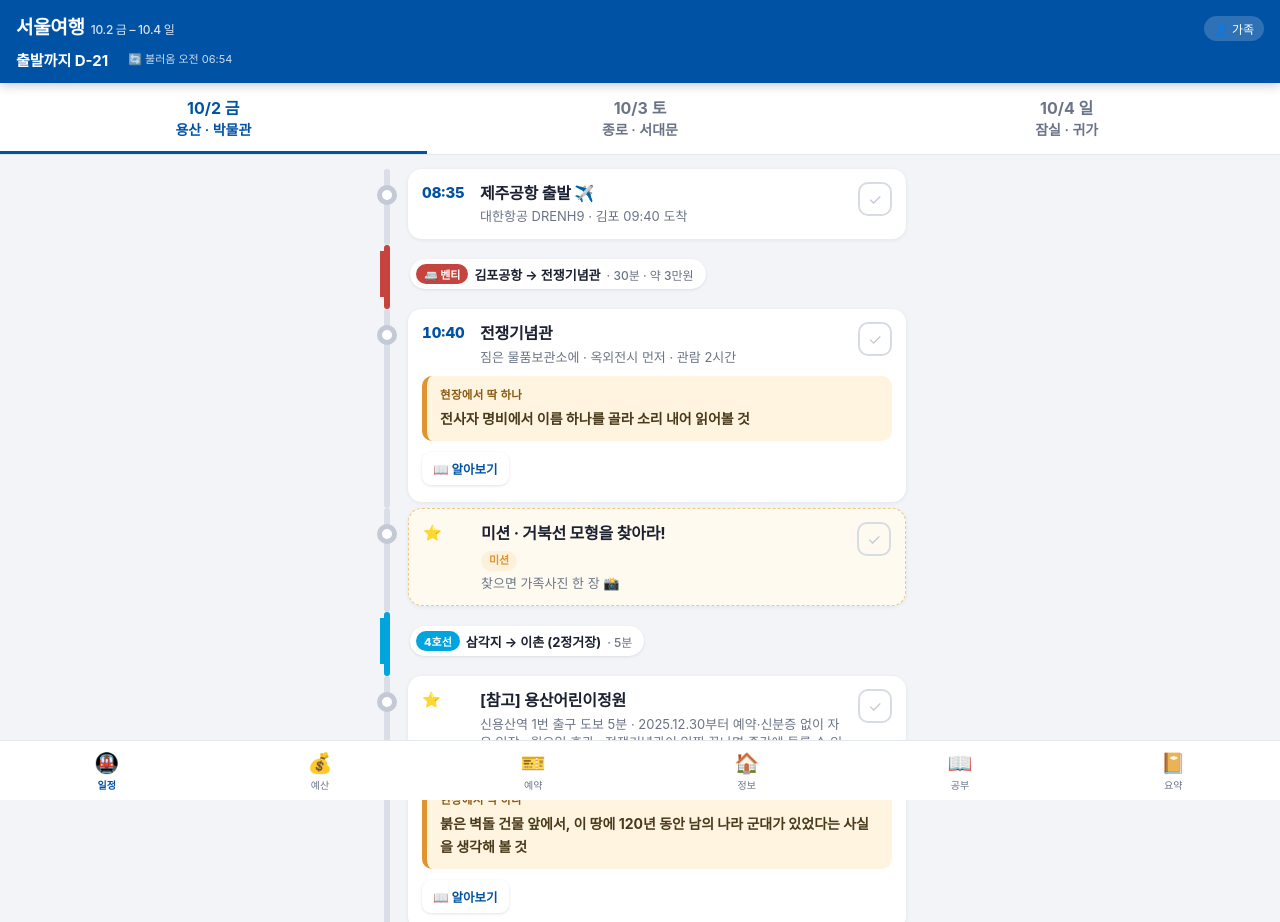
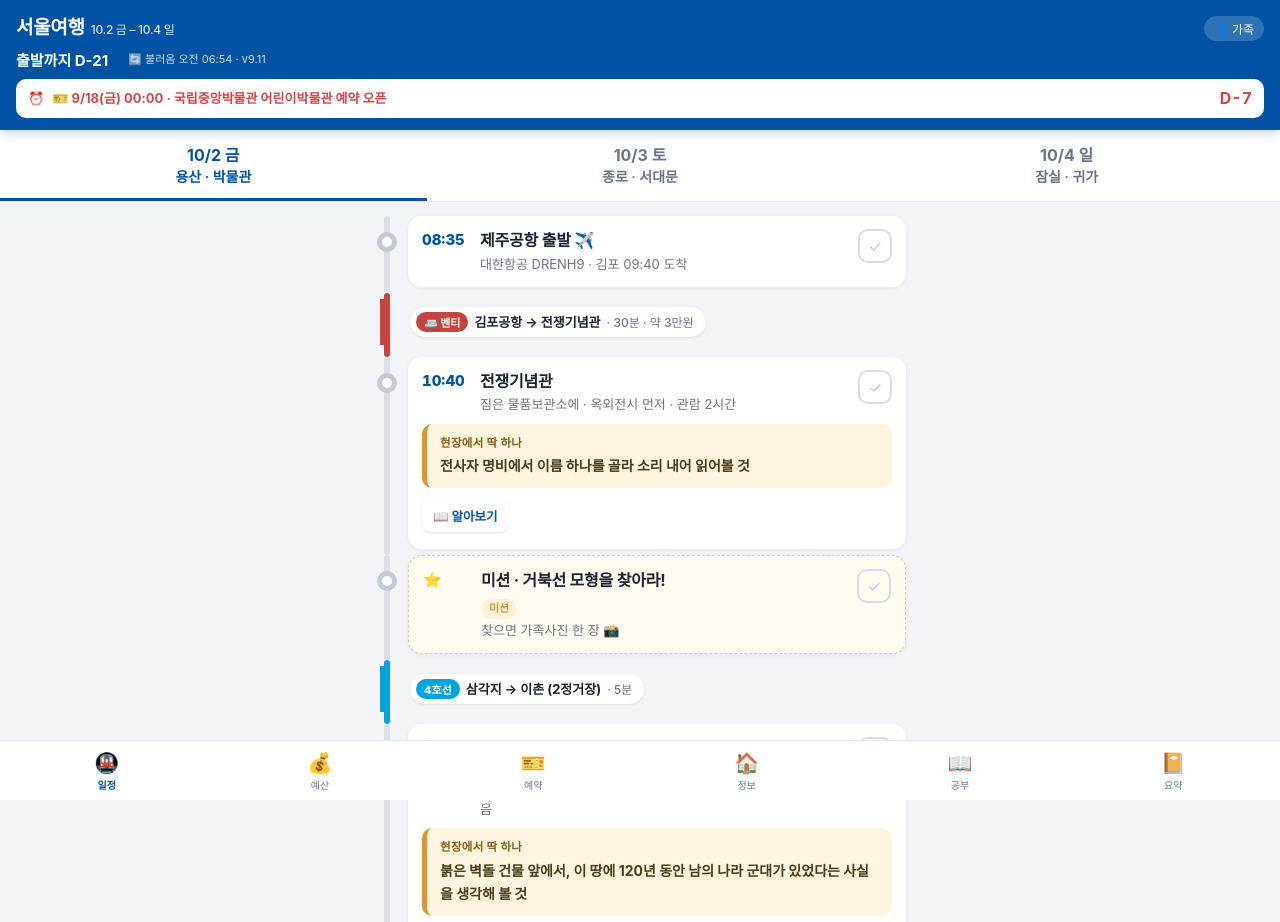
Before and after one commit to veracityman1-commits/family-app, a plain HTML site: page seoul-trip-github.html in a window 1280 px wide. Shown: the top 922 px of the page. Drawn offline with Linux system fonts and the light colour scheme.

Commit message:
Add files via upload

```diff
--- a/seoul-trip-github.html
+++ b/seoul-trip-github.html
@@ -35,7 +35,8 @@ header{position:sticky;top:0;z-index:30;background:var(--l1);color:#fff;padding:
 .sync{font-size:11px;opacity:.8}
 .deadline{margin-top:8px;background:#fff;color:var(--warn);font-weight:700;font-size:13px;border-radius:10px;padding:8px 12px;display:none;align-items:center;gap:8px}
 .deadline.show{display:flex}
-.deadline .t{font-variant-numeric:tabular-nums;font-size:16px}
+.deadline .t{font-variant-numeric:tabular-nums;font-size:16px;white-space:nowrap;flex-shrink:0;margin-left:auto}
+.deadline #deadlineText{flex:1;min-width:0}
 
 /* ── 날짜 탭 ─────────────────────────── */
 .daytabs{display:flex;background:#fff;border-bottom:1px solid #e3e7ee;position:sticky;top:0;z-index:25}
@@ -714,14 +715,15 @@ const RESV_FIXED=[
  {id:'r0a',title:'항공 가는편 — 대한항공',when:'10/2(금) 08:35 제주 → 김포 09:40',fixed:true,code:'DRENH9'},
  {id:'r0b',title:'항공 오는편 — 진에어',when:'10/4(일) 19:05 김포 → 제주 20:15',fixed:true,code:'AQSL7D'},
  {id:'r0c',title:'숙소 — 몬드스테이(천호)',when:'10/2 15:00 체크인 ~ 10/4 11:00 체크아웃 · 올림픽로71길 68 101호',fixed:true},
- {id:'r3',title:'⭐ 서울스카이 (+아쿠아리움 콤보)',when:'10/4(일) ⚠️ 서울스카이 11:45 회차로 변경(아쿠아리움 10:00 먼저) · 대인2+소인3 · 콤보 240,000 / 삼성카드2장 229,500 / 서울스카이만 115,800 → 10/1에 결제·방문 여부 결정'},
- {id:'r1',title:'국립중앙박물관 어린이박물관',when:'10/2(금) 오후 회차 · 예약 오픈 9/18(금) 00시 (관람 14일 전)'},
- {id:'r2',title:'국립어린이과학관',when:'10/3(토) 14:30 전후 회차 · 예약 오픈 9/20경 (2주 전부터 하루씩 열림)'}
+ {id:'r3',open:'2026-10-01T10:00',openLabel:'서울스카이 결제·방문 결정',title:'⭐ 서울스카이 (+아쿠아리움 콤보)',when:'10/4(일) ⚠️ 서울스카이 11:45 회차로 변경(아쿠아리움 10:00 먼저) · 대인2+소인3 · 콤보 240,000 / 삼성카드2장 229,500 / 서울스카이만 115,800 → 10/1에 결제·방문 여부 결정'},
+ {id:'r1',open:'2026-09-18T00:00',openLabel:'국립중앙박물관 어린이박물관 예약 오픈',title:'국립중앙박물관 어린이박물관',when:'10/2(금) 오후 회차 · 예약 오픈 9/18(금) 00시 (관람 14일 전)'},
+ {id:'r2',open:'2026-09-20T09:00',openLabel:'국립어린이과학관 예약 (9/19부터 매일 확인)',title:'국립어린이과학관',when:'10/3(토) 14:30 전후 회차 · 예약 오픈 9/20경 (2주 전부터 하루씩 열림)'}
 ];
 const DEADLINES = [];
 DAYS.forEach((d,di)=>d.items.forEach(it=>{ if(it.dl) DEADLINES.push({dt:new Date(it.dl),label:it.dlLabel,id:it.id}); }));
 
 /* ══════════ 상태 & 공유 저장 ══════════ */
+const APP_VER='9.11'; // 배포할 때마다 갱신 — 가족 폰이 최신인지 확인용
 let user='가족', day=0, tab='timeline', editId=null;
 const USERS=['가족','아빠','엄마','서준','서우'];
 function cycleUser(){user=USERS[(USERS.indexOf(user)+1)%USERS.length];document.getElementById('userBadge').textContent='👤 '+user;}
@@ -763,7 +765,7 @@ async function save(k){
 }
 function sync(msg){
   const el=document.getElementById('syncLabel');
-  el.textContent='🔄 '+msg+' '+new Date().toLocaleTimeString('ko-KR',{hour:'2-digit',minute:'2-digit'});
+  el.textContent='🔄 '+msg+' '+new Date().toLocaleTimeString('ko-KR',{hour:'2-digit',minute:'2-digit'})+' · v'+APP_VER;
   document.getElementById('offlineBar').classList.toggle('show',!storageOK);
 }
 
@@ -771,8 +773,11 @@ function sync(msg){
 
 /* ══════════ 렌더 ══════════ */
 function fmt(n){return Number(n||0).toLocaleString('ko-KR')}
+/* toISOString()은 UTC 날짜를 돌려준다 — 한국(UTC+9)에서는 자정~09:00 사이에 어제로 나온다.
+   날짜 비교는 반드시 이 함수로. */
+function localYMD(d){ const z=n=>String(n).padStart(2,'0'); return d.getFullYear()+'-'+z(d.getMonth()+1)+'-'+z(d.getDate()); }
 function todayIdx(){
-  const t=new Date().toISOString().slice(0,10);
+  const t=localYMD(new Date());
   const i=DAYS.findIndex(d=>d.date===t);
   return i>=0?i:0;
 }
@@ -794,7 +799,7 @@ function itemVisible(it){
 }
 function nowItemId(){
   const now=new Date(); const d=DAYS[day];
-  if(now.toISOString().slice(0,10)!==d.date)return null;
+  if(localYMD(now)!==d.date)return null;
   let cur=null;
   d.items.forEach(it=>{ if(!it.t)return;
     const dt=new Date(d.date+'T'+it.t); if(dt<=now)cur=it.id; });
@@ -894,8 +899,8 @@ async function setPlan(k,v){ S.plan[k]=v; renderTimeline(); await save('plan');
 /* ══════════ 헤더: 지금 / 진행률 / 카운트다운 ══════════ */
 function updateHeader(){
   const now=new Date();
-  const t=now.toISOString().slice(0,10);
-  const tripStart=new Date('2026-10-02'), tripEnd=new Date('2026-10-05');
+  const t=localYMD(now);
+  const tripStart=new Date('2026-10-02T00:00:00'), tripEnd=new Date('2026-10-05T00:00:00'); // 시각을 붙여야 로컬 자정으로 해석됨
   let label;
   if(now<tripStart){ const dd=Math.ceil((tripStart-now)/86400000); label=`출발까지 D-${dd}`; }
   else if(now>=tripEnd){ label='여행 완료 🎉'; }
@@ -915,6 +920,21 @@ function updateHeader(){
     document.getElementById('deadlineText').textContent=up.label+'까지';
     const ms=up.dt-now, h=Math.floor(ms/3600e3), m=Math.floor(ms%3600e3/60e3);
     document.getElementById('deadlineTime').textContent=(h>0?h+'시간 ':'')+m+'분';
+  } else if(now<tripStart){
+    // 여행 전: 아직 예약 안 된 것 중 가장 가까운 오픈 일시를 D-day로
+    const nx=RESV_FIXED.filter(r=>r.open && !(S.resv[r.id]||{}).done)
+      .map(r=>({r,dt:new Date(r.open)})).filter(x=>x.dt>now-86400e3).sort((a,b)=>a.dt-b.dt)[0];
+    if(nx){
+      bar.classList.add('show');
+      const ms=nx.dt-now, z=n=>String(n).padStart(2,'0');
+      const when=(nx.dt.getMonth()+1)+'/'+nx.dt.getDate()+'('+'일월화수목금토'[nx.dt.getDay()]+') '+z(nx.dt.getHours())+':'+z(nx.dt.getMinutes());
+      document.getElementById('deadlineText').textContent='🎫 '+when+' · '+nx.r.openLabel;
+      let t;
+      if(ms<=0) t='지금';
+      else if(ms<24*3600e3){ const h=Math.floor(ms/3600e3), m=Math.floor(ms%3600e3/60e3); t=(h>0?h+'시간 ':'')+m+'분 후'; }
+      else t='D-'+Math.ceil(ms/86400e3);
+      document.getElementById('deadlineTime').textContent=t;
+    } else bar.classList.remove('show');
   } else bar.classList.remove('show');
 }
 
@@ -936,7 +956,7 @@ function exportData(){
   const blob=new Blob([JSON.stringify(dump)],{type:'application/json'});
   const a=document.createElement('a');
   a.href=URL.createObjectURL(blob);
-  a.download='서울여행기록_'+new Date().toISOString().slice(0,10)+'.json';
+  a.download='서울여행기록_'+localYMD(new Date())+'.json';
   a.click();
   setTimeout(()=>URL.revokeObjectURL(a.href),3000);
   sync('내보냄');
```
